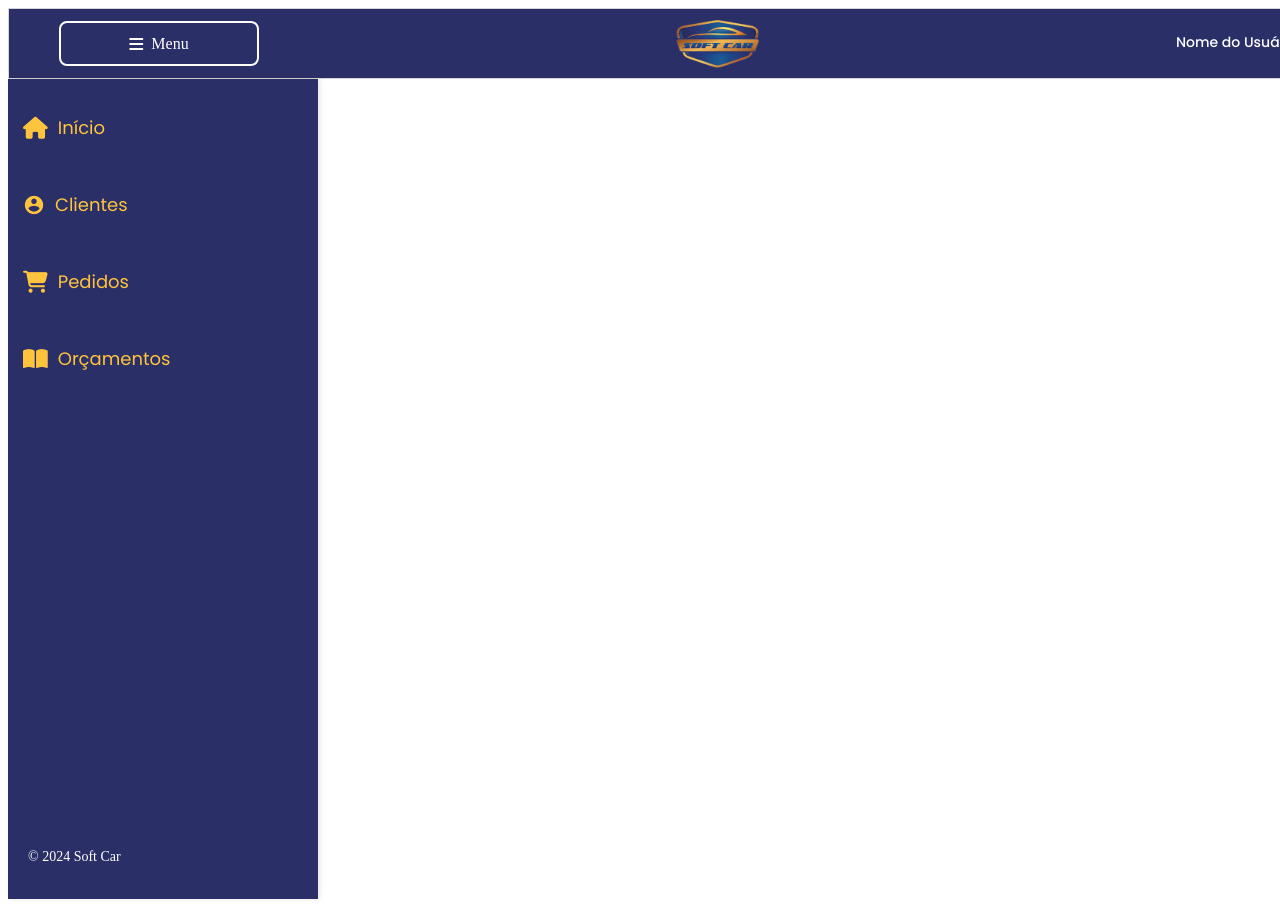
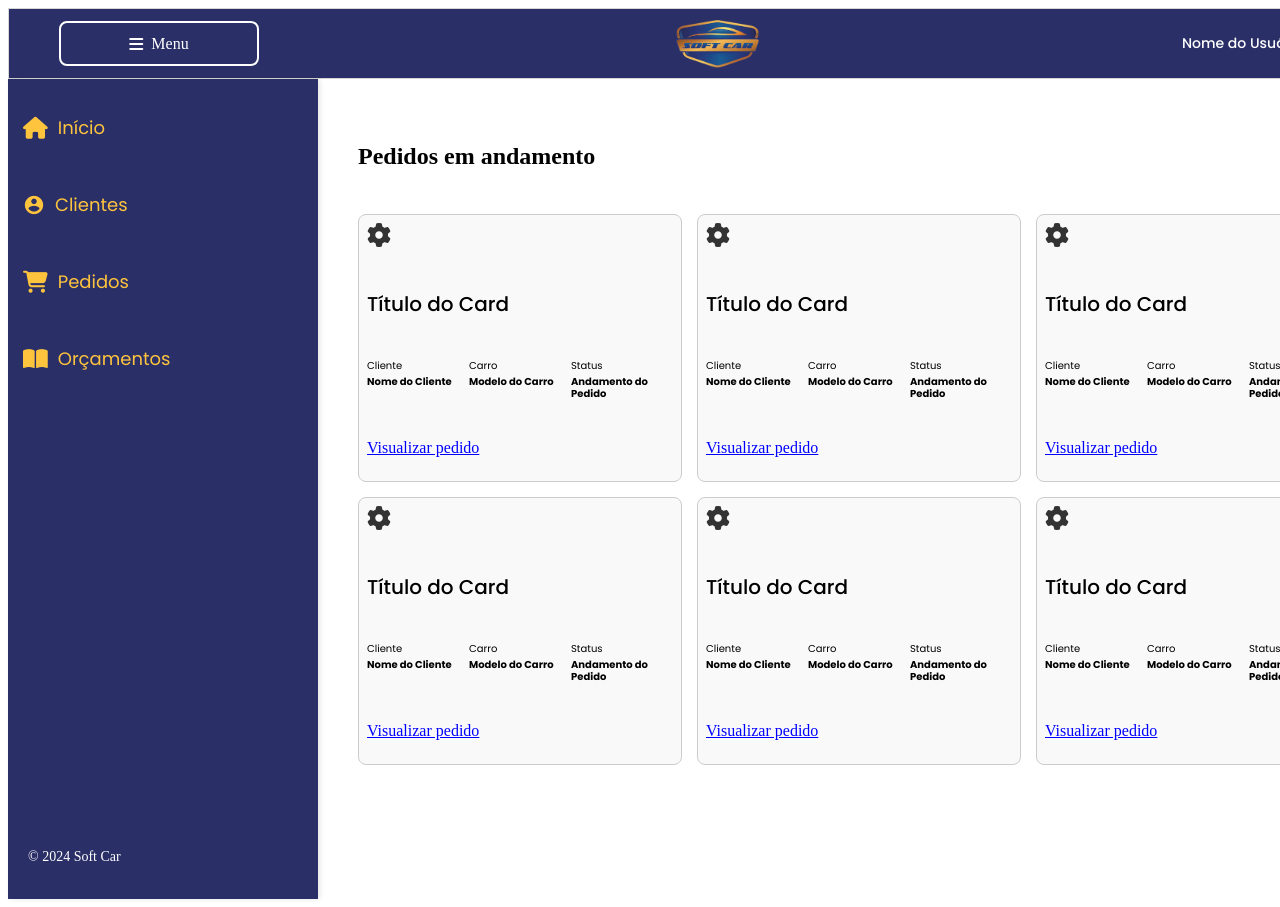
Before and after one commit to FabricioIkehara/projeto-integrador-soft-car, an Angular app: page /dashboard in a window 1280 px wide. Shown: the top 907 px of the page. Before the commit the page ends 800 px from the top, so only its background shows below. Built offline with nearby package versions, Linux system fonts and the light colour scheme.

Commit message:
small-card

```diff
--- a/src/app/components/menu-bar/menu-bar.component.css
+++ b/src/app/components/menu-bar/menu-bar.component.css
@@ -71,3 +71,56 @@
   color: #FFFFFF;
 
 }
+
+.dropdown {
+  position: relative;
+  display: inline-block;
+}
+
+.dropbtn {
+  background-color: transparent;
+  border: none;
+  cursor: pointer;
+  display: flex;
+  align-items: center;
+}
+
+.dropdown-content {
+  display: none;
+  position: absolute;
+  background-color: #f9f9f9;
+  min-width: 160px;
+  box-shadow: 0px 8px 16px 0px rgba(0,0,0,0.2);
+  z-index: 1;
+}
+
+.dropdown-content a {
+  color: black;
+  padding: 12px 16px;
+  text-decoration: none;
+  display: block;
+  font-family: Poppins;
+  font-size: 14px;
+  font-weight: 400;
+  line-height: 21px;
+  text-align: left;
+
+}
+
+.dropdown-content a:hover {
+  background-color: #f1f1f1;
+}
+
+.dropdown:hover .dropdown-content {
+  display: block;
+}
+
+.dropdown-content a {
+  display: flex;
+  align-items: center;
+  justify-content: space-between;
+}
+
+.dropdown-content a i {
+  margin-right: 8px;
+}
--- a/src/app/components/menu-bar/menu-bar.component.html
+++ b/src/app/components/menu-bar/menu-bar.component.html
@@ -3,11 +3,20 @@
     <i class="fas fa-bars"></i> Menu
   </div>
   <div class="menu-bar-img">
-     <img src="assets/softcar2.png" alt="logo">
+    <img src="assets/softcar2.png" alt="logo">
   </div>
-   <div class="menu-bar-config">
-      <span class="username">Nome do Usuário</span>
-      <i class="fas fa-user"></i>
-   </div>
-
+  <div class="menu-bar-config">
+    <div class="dropdown">
+      <button class="dropbtn">
+        <span class="username">Nome do Usuário</span>
+        <i class="fas fa-user"></i>
+      </button>
+      <div class="dropdown-content">
+        <a href="#">Editar perfil</a>
+        <a href="#">
+          Sair <i class="fas fa-door-open"></i>
+        </a>
+      </div>
+    </div>
+  </div>
 </div>
--- a/src/app/components/menu-side/menu-side.component.css
+++ b/src/app/components/menu-side/menu-side.component.css
@@ -5,7 +5,6 @@
   background-color: #2A2F67; /* Cor de fundo azul escuro */
   padding-top: 20px;
   box-shadow: 2px 0 5px rgba(0,0,0,0.1); /* Sombra para dar efeito de profundidade */
-  position: fixed; /* Mantém o menu fixo na lateral */
   display: flex;
   flex-direction: column;
   justify-content: space-between;
--- /dev/null
+++ b/src/app/components/small-card/small-card.component.css
@@ -0,0 +1,80 @@
+.small-card {
+  width: 306px; /* Largura do card */
+  height: 250px; /* Altura do card */
+  border-radius: 8px; /* Bordas arredondadas */
+  border: 1px solid #ccc; /* Borda leve para o card */
+  background-color: #f9f9f9; /* Cor de fundo do card */
+  padding: 8px; /* Espaçamento interno */
+  display: flex; /* Para organizar os itens dentro do card */
+  flex-direction: column; /* Itens em coluna */
+  justify-content: space-between; /* Distribui espaço entre os itens */
+}
+
+.small-card * {
+  border: none;
+}
+
+.small-card:focus {
+  outline: none;
+}
+
+.small-card > * {
+  margin-bottom: 4px;
+
+}
+
+.small-card > *:last-child {
+  margin-bottom: 0;
+}
+
+.small-card-icon {
+  font-size: 24px; /* Tamanho do ícone */
+  color: #333; /* Cor do ícone */
+  margin-bottom: 10px; /* Espaço abaixo do ícone */
+}
+
+.small-card-title {
+  text-align: left;
+  font-weight: bold;
+  margin-bottom: 10px;
+  font-family: Poppins;
+  font-size: 20px;
+  font-weight: 500;
+  line-height: 23.1px;
+  text-align: left;
+
+}
+
+.small-card-stats {
+  display: flex;
+  justify-content: space-between;
+  margin-bottom: 10px;
+  font-family: Poppins;
+  font-size: 10px;
+  font-weight: 500;
+  line-height: 11.55px;
+  text-align: left;
+
+}
+
+.stat-item {
+  text-align: left;
+  flex: 1;
+  font-weight: bold;
+}
+
+.stat-title {
+  margin: 0;
+  font-weight: lighter;
+}
+
+.stat-value {
+  margin: 5px 0 0; /* Espaçamento acima do valor */
+}
+
+.small-card-view {
+  cursor: pointer;
+  color: blue;
+  text-align: left;
+  text-decoration: underline;
+}
--- /dev/null
+++ b/src/app/components/small-card/small-card.component.html
@@ -0,0 +1,25 @@
+<div class="small-card">
+  <div class="small-card-icon">
+    <i class="fas fa-cog"></i>
+  </div>
+  <div class="small-card-title">
+    <p>Título do Card</p>
+  </div>
+  <div class="small-card-stats">
+    <div class="stat-item">
+      <p class="stat-title">Cliente</p>
+      <p class="stat-value">Nome do Cliente</p>
+    </div>
+    <div class="stat-item">
+      <p class="stat-title">Carro</p>
+      <p class="stat-value">Modelo do Carro</p>
+    </div>
+    <div class="stat-item">
+      <p class="stat-title">Status</p>
+      <p class="stat-value">Andamento do Pedido</p>
+    </div>
+  </div>
+  <div class="small-card-view">
+    <p>Visualizar pedido</p>
+  </div>
+</div>
--- a/src/app/dashboard/dashboard.component.css
+++ b/src/app/dashboard/dashboard.component.css
@@ -0,0 +1,85 @@
+
+body, html {
+  margin: 0;
+  padding: 0;
+  height: 100%; /* Para garantir que o contêiner principal ocupe a altura total */
+  font-family: Poppins; /* Fonte padrão */
+  background-color: #f4f4f4; /* Cor de fundo para a página */
+}
+
+.main-container {
+  display: flex;
+  flex-direction: column; /* Para colocar o menu-bar em cima */
+  height: 100%; /* Ocupa toda a altura da página */
+}
+
+
+
+.content-container {
+  display: flex; /* Para alinhar o menu lateral e o dashboard em linha */
+  flex: 1; /* Ocupar o espaço restante */
+}
+
+
+
+.dashboard-container {
+  flex: 1; /* O dashboard ocupará o espaço restante */
+  padding: 20px; /* Espaçamento interno */
+  background-color: #ffffff; /* Cor de fundo para visualização */
+  border-radius: 8px;
+  margin: 20px; /* Margem ao redor do dashboard */
+}
+
+.dashboard-title {
+  font-size: 24px; /* Tamanho do título */
+  font-weight: bold; /* Negrito no título */
+  margin-bottom: 20px; /* Espaçamento inferior */
+}
+
+.dashboard-container > div {
+  display: grid;
+  grid-template-columns: repeat(3, 1fr); /* 3 colunas de tamanho igual */
+  grid-gap: 15px; /* Espaçamento de 15px entre os cards */
+}
+
+
+
+app-small-card:hover {
+  transform: scale(1.05); /* Efeito de "zoom" ao passar o mouse */
+}
+
+app-small-card p {
+  margin: 0;
+  font-size: 14px;
+}
+
+app-small-card a {
+  color: #2b3674; /* Cor do link */
+  text-decoration: none;
+}
+
+app-small-card a:hover {
+  text-decoration: underline;
+}
+
+/* Responsividade para telas menores */
+@media (max-width: 768px) {
+  .content-container {
+    flex-direction: column; /* Empilhar menu e dashboard em telas pequenas */
+  }
+
+  app-menu-side {
+    width: 100%; /* Menu lateral ocupará 100% da largura */
+    height: auto; /* Altura ajustável */
+  }
+
+  .dashboard-container > div {
+    grid-template-columns: repeat(2, 1fr); /* 2 colunas em vez de 3 */
+  }
+}
+
+@media (max-width: 480px) {
+  .dashboard-container > div {
+    grid-template-columns: 1fr; /* Apenas 1 coluna em telas muito pequenas */
+  }
+}
--- a/src/app/dashboard/dashboard.component.html
+++ b/src/app/dashboard/dashboard.component.html
@@ -1,2 +1,19 @@
-<app-menu-bar></app-menu-bar>
-<app-menu-side></app-menu-side>
+<div class="main-container">
+  <app-menu-bar></app-menu-bar>
+  <div class="content-container">
+    <app-menu-side></app-menu-side>
+    <div class="dashboard-container">
+      <div class="dashboard-title">
+        <p>Pedidos em andamento</p>
+      </div>
+      <div>
+        <app-small-card></app-small-card>
+        <app-small-card></app-small-card>
+        <app-small-card></app-small-card>
+        <app-small-card></app-small-card>
+        <app-small-card></app-small-card>
+        <app-small-card></app-small-card>
+      </div>
+    </div>
+  </div>
+</div>
--- a/src/app/dashboard/dashboard.component.ts
+++ b/src/app/dashboard/dashboard.component.ts
@@ -2,12 +2,13 @@ import { Component } from '@angular/core';
 import { CommonModule } from '@angular/common';
 import { MenuBarComponent } from "../components/menu-bar/menu-bar.component";
 import { MenuSideComponent } from "../components/menu-side/menu-side.component";
+import { SmallCardComponent } from '../components/small-card/small-card.component';
 
 @Component({
   selector: 'app-dashboard',
   templateUrl: './dashboard.component.html',
   standalone: true,
   styleUrl: './dashboard.component.css',
-  imports: [CommonModule, MenuBarComponent, MenuSideComponent]
+  imports: [CommonModule, MenuBarComponent, MenuSideComponent, SmallCardComponent]
 })
 export class DashboardComponent {}
--- a/src/index.html
+++ b/src/index.html
@@ -5,7 +5,7 @@
   <title>SoftCar</title>
   <base href="/">
   <meta name="viewport" content="width=device-width, initial-scale=1">
-  <link rel="icon" type="image/x-icon" href="favicon.ico">
+  <link rel="icon" type="image/x-icon" href="assets/softcar2.png">
   <link rel="stylesheet" href="https://cdnjs.cloudflare.com/ajax/libs/font-awesome/6.0.0-beta3/css/all.min.css">
   <link href="https://fonts.googleapis.com/css2?family=Poppins:wght@300;400;500;600;700&display=swap" rel="stylesheet">
   <link href="https://fonts.googleapis.com/icon?family=Material+Icons" rel="stylesheet">
```
Also changed, not shown: src/app/components/small-card/small-card.component.ts (added, +12 -0 lines), 1 other file (tests, documents, lock files or other folders).
